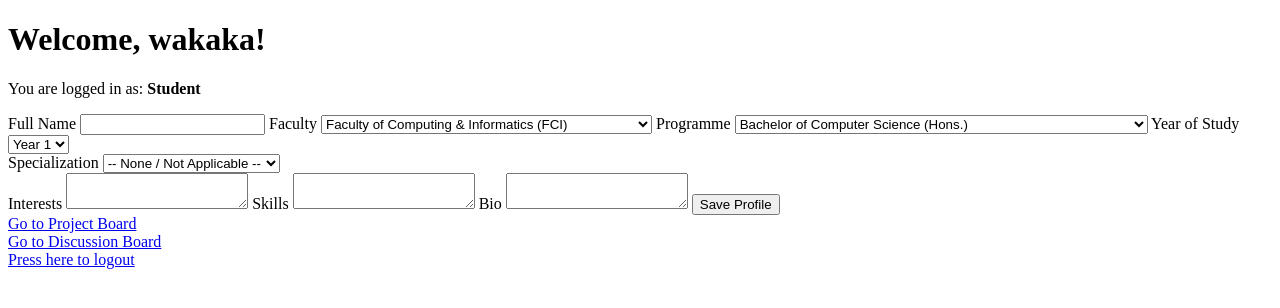
After one commit to 4l3sh4/web-app-building-competition-2025, a Flask app: page /student/profile/setup in a window 1280 px wide. The commit adds this page. Shown: the top 308 px of the page. Run offline with Flask 3, Linux system fonts and the light colour scheme; a user stored in the database is signed in.

Commit message:
added setup student profile page
when a user is newly registered, it will bring them to a page where they are required to complete their profile

```diff
--- a/main.py
+++ b/main.py
@@ -1,4 +1,4 @@
-from flask import Flask, render_template, url_for, redirect
+from flask import Flask, render_template, url_for, request, redirect
 from flask_sqlalchemy import SQLAlchemy
 from flask_login import UserMixin, login_user, LoginManager, login_required, logout_user, current_user
 from flask_wtf import FlaskForm
@@ -30,6 +30,89 @@ class User(db.Model, UserMixin):
     password = db.Column(db.String(80), nullable=False)
     role = db.Column(db.String(10), nullable=False)  # 'student' or 'mentor'
 
+    # one-to-one relationships
+    student_profile = db.relationship('StudentProfile', backref='user', uselist=False)
+    mentor_profile = db.relationship('MentorProfile', backref='user', uselist=False)
+
+FACULTIES = [
+    ('fci', 'Faculty of Computing & Informatics (FCI)'),
+    ('faie', 'Faculty of Artificial Intelligence & Engineering (FAIE)')
+]
+
+PROGRAMME_LABELS = {
+    'fci': [
+        ('bcs', 'Bachelor of Computer Science (Hons.)'),
+        ('bit', 'Bachelor of Information Technology (Hons.) (Information Systems)'),
+        ('dit', 'Diploma in Information Technology'),
+    ],
+
+    'faie': [
+        ('be', 'Bachelor of Engineering (Hons.)'),
+        ('bs', 'Bachelor of Science (Hons.)'),
+    ]
+}
+
+SPECIALIZATION_CHOICES = {
+    'bcs': [
+        ('cyber', 'Cybersecurity'),
+        ('se', 'Software Engineering'),
+        ('ds', 'Data Science'),
+        ('game', 'Game Development'),
+    ],
+    'be': [
+        ('electrical', 'Electrical'),
+        ('electronics', 'Electronics'),
+        ('et', 'Electronic majoring in Telecommunication'),
+        ('ec', 'Electronic majoring in Computer'),
+    ],
+    'bs': [
+        ('ai', 'Applied Artificial Intelligence'),
+        ('ir', 'Intelligent Robotics'),
+    ],
+}
+
+YEAR_CHOICES = [
+    ('1', 'Year 1'),
+    ('2', 'Year 2'),
+    ('3', 'Year 3'),
+    ('4', 'Year 4'),
+]
+
+class StudentProfile(db.Model):
+    id = db.Column(db.Integer, primary_key=True)
+    user_id = db.Column(
+        db.Integer,
+        db.ForeignKey('user.id'),
+        nullable=False,
+        unique=True
+    )
+
+    full_name = db.Column(db.String(100), nullable=False)
+
+    faculty = db.Column(db.String(10), nullable=False)      # 'fci', 'faie'
+    programme = db.Column(db.String(10), nullable=False)    # 'bcs', 'bit', 'dit', 'be', 'bs'
+    year = db.Column(db.Integer, nullable=False)
+
+    specialization = db.Column(db.String(20), nullable=True)
+
+    interests = db.Column(db.Text)
+    skills = db.Column(db.Text)
+    bio = db.Column(db.Text)
+
+
+class MentorProfile(db.Model):
+    id = db.Column(db.Integer, primary_key=True)
+    user_id = db.Column(db.Integer, db.ForeignKey('user.id'), nullable=False, unique=True)
+
+    full_name = db.Column(db.String(100), nullable=False)
+    position = db.Column(db.String(100))
+    department = db.Column(db.String(100))
+
+    expertise = db.Column(db.Text)
+    research_interests = db.Column(db.Text)
+    office_location = db.Column(db.String(100))
+    contact_method = db.Column(db.String(150))   # email or link
+    max_mentees = db.Column(db.Integer)
 
 class Project(db.Model):
     """Project & Opportunities Board entries"""
@@ -58,7 +141,6 @@ class Post(db.Model):
     thread_id = db.Column(db.Integer, db.ForeignKey('thread.id'), nullable=False)
     author_id = db.Column(db.Integer, db.ForeignKey('user.id'), nullable=False)
     created_at = db.Column(db.DateTime, default=datetime.utcnow)
-
 
 @login_manager.user_loader
 def load_user(user_id):
@@ -181,10 +263,60 @@ def register():
         db.session.add(new_user)
         db.session.commit()
 
-        return redirect(url_for('login'))
+        login_user(new_user)
+
+        # Then redirect to profile setup
+        if new_user.role == 'student':
+            return redirect(url_for('setup_student_profile'))
+        else:
+            return redirect(url_for('setup_mentor_profile'))
 
     return render_template('register.html', form=form)
 
+@app.route('/student/profile/setup', methods=['GET', 'POST'])
+@login_required
+def setup_student_profile():
+    if current_user.role != 'student':
+        return redirect(url_for('home'))  # you don't have 'index', so use 'home'
+
+    profile = StudentProfile.query.filter_by(user_id=current_user.id).first()
+
+    if request.method == 'POST':
+        full_name = request.form.get('full_name')
+        faculty = request.form.get('faculty')          # 'fci' / 'faie'
+        programme = request.form.get('programme')      # 'bcs' / 'bit' / ...
+        year = int(request.form.get('year'))           # '1' -> 1
+        specialization = request.form.get('specialization') or None
+        interests = request.form.get('interests')
+        skills = request.form.get('skills')
+        bio = request.form.get('bio')
+
+        if not profile:
+            profile = StudentProfile(user_id=current_user.id)
+
+        profile.full_name = full_name
+        profile.faculty = faculty
+        profile.programme = programme
+        profile.year = year
+        profile.specialization = specialization
+        profile.interests = interests
+        profile.skills = skills
+        profile.bio = bio
+
+        db.session.add(profile)
+        db.session.commit()
+
+        return redirect(url_for('profile'))
+
+    # GET: show form with existing values if profile exists
+    return render_template(
+        'student_profile_form.html',
+        profile=profile,
+        FACULTIES=FACULTIES,
+        PROGRAMME_LABELS=PROGRAMME_LABELS,
+        YEAR_CHOICES=YEAR_CHOICES,
+        SPECIALIZATION_CHOICES=SPECIALIZATION_CHOICES,
+    )
 
 @app.route('/profile')
 @login_required
--- a/templates/profile.html
+++ b/templates/profile.html
@@ -6,8 +6,8 @@
     <title>Profile</title>
 </head>
 <body>
-    <h1>Welcome, {{ user.username }}!</h1>
-    <p>You are logged in as: <strong>{{ user.role|capitalize }}</strong></p>
+    <h1>Welcome, {{ current_user.username }}!</h1>
+    <p>You are logged in as: <strong>{{ current_user.role|capitalize }}</strong></p>
 
     {% if user.role == 'student' %}
         <p>This is the student profile section (later you can show student features here).</p>
--- /dev/null
+++ b/templates/student_profile_form.html
@@ -0,0 +1,79 @@
+<!DOCTYPE html>
+<html lang="en">
+<head>
+    <meta charset="UTF-8">
+    <meta name="viewport" content="width=device-width, initial-scale=1.0">
+    <title>Profile</title>
+</head>
+<body>
+    <h1>Welcome, {{ current_user.username }}!</h1>
+    <p>You are logged in as: <strong>{{ current_user.role|capitalize }}</strong></p>
+
+    <form method="POST">
+    <label>Full Name</label>
+    <input type="text" name="full_name"
+            value="{{ profile.full_name if profile else '' }}" required>
+
+    <!-- Faculty dropdown -->
+    <label>Faculty</label>
+    <select name="faculty" id="faculty" required>
+        {% for value, label in FACULTIES %}
+        <option value="{{ value }}"
+            {% if profile and profile.faculty == value %}selected{% endif %}>
+            {{ label }}
+        </option>
+        {% endfor %}
+    </select>
+
+    <!-- Programme dropdown (you can make it depend on faculty with JS later) -->
+    <label>Programme</label>
+    <select name="programme" id="programme" required>
+        <!-- Example: show all for now, or filter by faculty with JS -->
+        {% for fac, programmes in PROGRAMME_LABELS.items() %}
+        {% for value, label in programmes %}
+            <option value="{{ value }}"
+            {% if profile and profile.programme == value %}selected{% endif %}>
+            {{ label }}
+            </option>
+        {% endfor %}
+        {% endfor %}
+    </select>
+
+    <!-- Year -->
+    <label>Year of Study</label>
+    <select name="year" id="year" required>
+        {% for y in [1,2,3,4] %}
+        <option value="{{ y }}"
+            {% if profile and profile.year == y %}selected{% endif %}>
+            Year {{ y }}
+        </option>
+        {% endfor %}
+    </select>
+
+    <!-- Specialization (you can hide/show this with JS) -->
+    <div id="specialization-wrapper">
+        <label>Specialization</label>
+        <select name="specialization" id="specialization">
+        <option value="">-- None / Not Applicable --</option>
+        {# you can fill this with JS based on programme #}
+        </select>
+    </div>
+
+    <!-- Interests, skills, bio -->
+    <label>Interests</label>
+    <textarea name="interests">{{ profile.interests if profile else '' }}</textarea>
+
+    <label>Skills</label>
+    <textarea name="skills">{{ profile.skills if profile else '' }}</textarea>
+
+    <label>Bio</label>
+    <textarea name="bio">{{ profile.bio if profile else '' }}</textarea>
+
+    <button type="submit">Save Profile</button>
+    </form>
+
+    <a href="{{ url_for('project_list') }}">Go to Project Board</a><br>
+    <a href="{{ url_for('forum') }}">Go to Discussion Board</a><br>
+    <a href="{{ url_for('logout') }}">Press here to logout</a>
+</body>
+</html>
```
